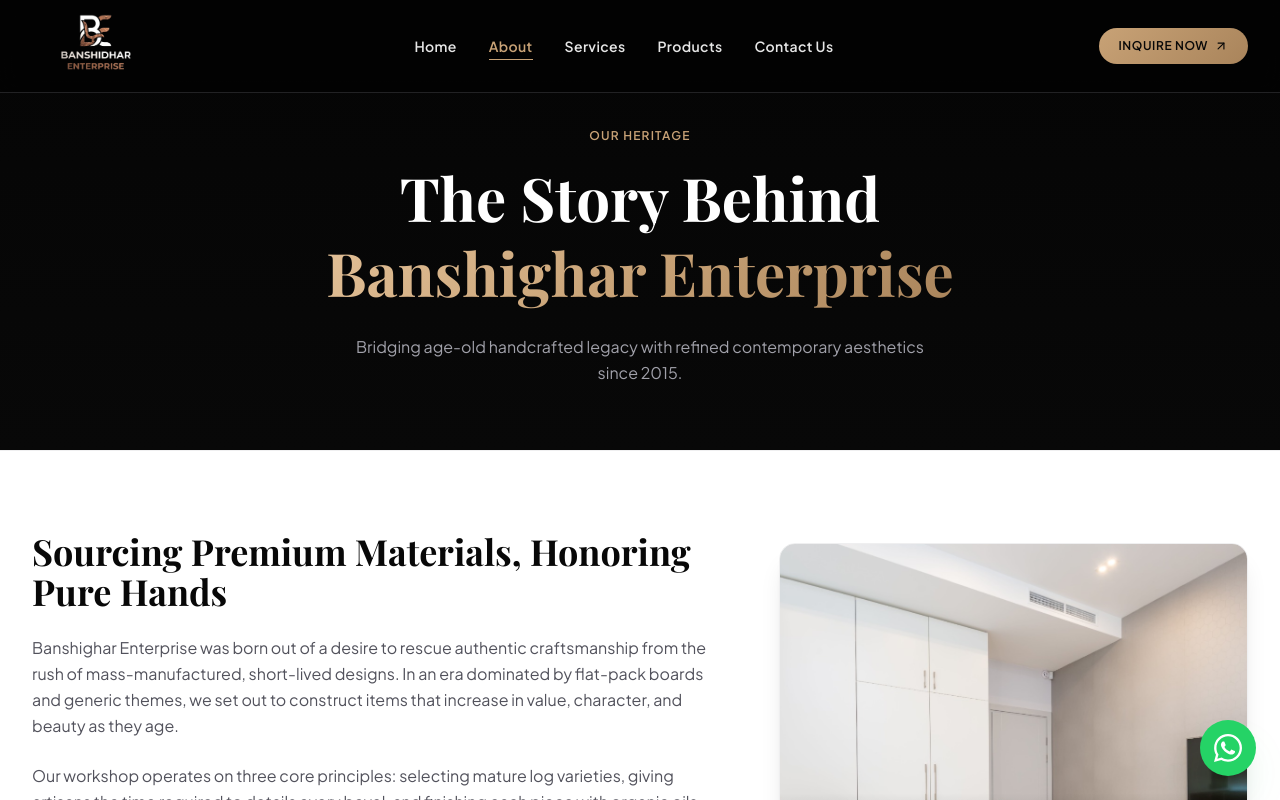
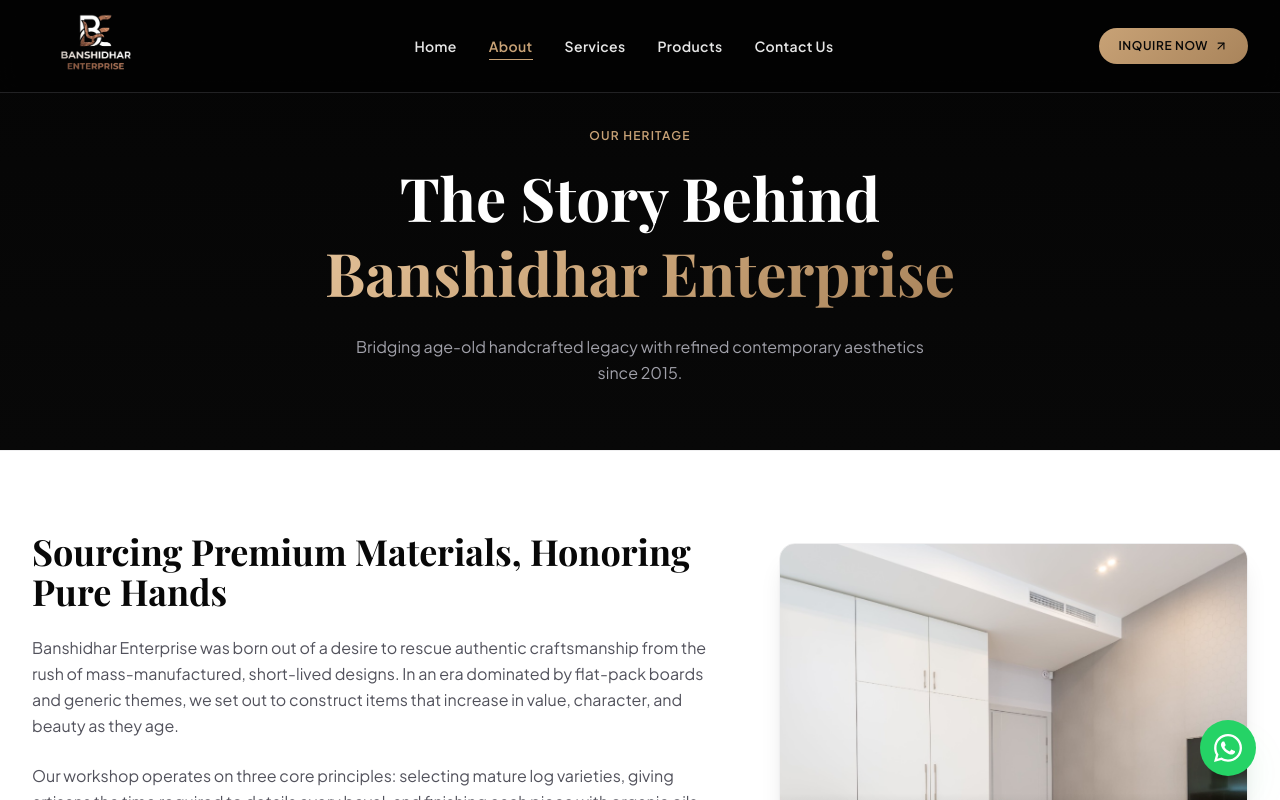
Before and after one commit to Krushal043/bansighar, a Next.js app: page /about in a window 1280 px wide. Shown: the top 800 px of the page. Built offline with nearby package versions, Linux system fonts and the light colour scheme; a web font is replaced by a local one.

Commit message:
fix: correct spelling of "Banshighar" to "Banshidhar" across multiple files

```diff
--- a/package.json
+++ b/package.json
@@ -1,5 +1,5 @@
 {
-  "name": "Banshighar",
+  "name": "banshidhar",
   "version": "0.1.0",
   "private": true,
   "scripts": {
--- a/src/app/about/page.tsx
+++ b/src/app/about/page.tsx
@@ -9,9 +9,9 @@
 } from "lucide-react";
 
 export const metadata = {
-  title: "About Us | Banshighar Enterprise",
+  title: "About Us | Banshidhar Enterprise",
   description:
-    "Learn about the heritage, craftsmanship, and commitment to quality behind Banshighar Enterprise, custom furniture and aluminium designers.",
+    "Learn about the heritage, craftsmanship, and commitment to quality behind Banshidhar Enterprise, custom furniture and aluminium designers.",
 };
 
 export default function About() {
@@ -66,7 +66,7 @@
           </span>
           <h1 className="font-display text-4xl sm:text-5xl lg:text-6xl font-bold text-white max-w-3xl leading-tight">
             The Story Behind{" "}
-            <span className="gold-gradient-text">Banshighar Enterprise</span>
+            <span className="gold-gradient-text">Banshidhar Enterprise</span>
           </h1>
           <p className="text-luxury-muted max-w-xl text-sm sm:text-base leading-relaxed mt-2">
             Bridging age-old handcrafted legacy with refined contemporary
@@ -84,7 +84,7 @@
               Sourcing Premium Materials, Honoring Pure Hands
             </h2>
             <p className="text-zinc-600 leading-relaxed">
-              Banshighar Enterprise was born out of a desire to rescue authentic
+              Banshidhar Enterprise was born out of a desire to rescue authentic
               craftsmanship from the rush of mass-manufactured, short-lived
               designs. In an era dominated by flat-pack boards and generic
               themes, we set out to construct items that increase in value,
@@ -102,7 +102,7 @@
               desks, and comfortable bedrooms.&rdquo;
             </blockquote>
             <p className="text-zinc-600 leading-relaxed">
-              Today, Banshighar Enterprise represents a community of master
+              Today, Banshidhar Enterprise represents a community of master
               carpenters, metal fabricators, and designers who share one
               singular focus: absolute craftsmanship excellence.
             </p>
@@ -112,7 +112,7 @@
           <div className="lg:col-span-5 relative h-[500px] w-full rounded-2xl overflow-hidden border border-zinc-200/60 shadow-xl">
             <Image
               src="/images/room.jpeg"
-              alt="Banshighar Masterpiece Space"
+              alt="Banshidhar Masterpiece Space"
               fill
               className="object-cover"
             />
--- a/src/app/contact-us/page.tsx
+++ b/src/app/contact-us/page.tsx
@@ -104,7 +104,7 @@
       <div className="lg:col-span-5 flex flex-col gap-8 animate-fade-in-left">
         <div>
           <span className="text-xs uppercase tracking-widest text-luxury-gold font-semibold">
-            Banshighar Enterprise
+            Banshidhar Enterprise
           </span>
           <h2 className="font-display text-3xl sm:text-4xl font-bold text-luxury-black mt-2 mb-4">
             Connect With Our team
@@ -151,7 +151,7 @@
               <h4 className="text-sm font-bold text-luxury-black flex justify-between items-center">
                 WhatsApp Chat Desk
                 <a
-                  href="https://wa.me/918866682122?text=Hi%20Banshighar%20Enterprise,%20I%20am%20interested%20in%20inquiring%20about%20your%20services."
+                  href="https://wa.me/918866682122?text=Hi%20Banshidhar%20Enterprise,%20I%20am%20interested%20in%20inquiring%20about%20your%20services."
                   target="_blank"
                   rel="noopener noreferrer"
                   className="text-[10px] text-emerald-600 hover:text-emerald-500 font-semibold uppercase tracking-wider flex items-center gap-1.5 transition-colors"
--- a/src/app/layout.tsx
+++ b/src/app/layout.tsx
@@ -1,4 +1,4 @@
-import type { Metadata } from "next";
+import type { Metadata, Viewport } from "next";
 import { Playfair_Display, Plus_Jakarta_Sans } from "next/font/google";
 import "./globals.css";
 import Navbar from "@/components/Navbar";
@@ -18,21 +18,95 @@
 });
 
 export const metadata: Metadata = {
-  title: "Banshighar Enterprise | Premium Handcrafted Luxury Solutions",
+  metadataBase: new URL("https://banshighar.com"),
+  title: "Banshidhar Enterprise | Premium Handcrafted Luxury Solutions",
   description:
-    "Experience premium, handcrafted solid wood furniture and custom aluminium solutions designed for modern spaces by Banshighar Enterprise.",
+    "Experience premium, handcrafted solid wood furniture and custom aluminium solutions designed for modern spaces by Banshidhar Enterprise.",
   keywords: [
     "furniture",
     "luxury furniture",
     "handcrafted wood furniture",
     "bespoke furniture",
-    "Banshighar",
-    "Banshighar Enterprise",
+    "Banshidhar",
+    "Banshidhar Enterprise",
+    "Banshidhar Enterprise furniture",
+    "Banshidhar furniture",
+    "Banshidhar aluminium",
+    "Banshidhar wood",
+    "Banshidhar Enterprise Gujarat",
+    "Banshidhar custom furniture",
+    "Bansighar",
+    "Bansighar Enterprise",
     "custom furniture Gujarat",
     "solid wood",
     "modern dining table",
     "luxury sofa",
+    "premium aluminium windows",
+    "aluminium window systems",
+    "office partitions",
+    "modular kitchen Gujarat",
+    "Italian marble flooring",
+    "luxury home renovation",
+    "interior contracting services",
+    "solid teak wood furniture",
+    "custom wardrobes",
+    "designer ceiling solutions",
   ],
+  icons: {
+    icon: "/images/logo.png",
+    shortcut: "/favicon.ico",
+    apple: "/images/logo.png",
+  },
+  openGraph: {
+    title: "Banshidhar Enterprise | Premium Handcrafted Luxury Solutions",
+    description:
+      "Experience premium, handcrafted solid wood furniture and custom aluminium solutions designed for modern spaces by Banshidhar Enterprise.",
+    url: "https://banshidharenterprise.com",
+    siteName: "Banshidhar Enterprise",
+    locale: "en_US",
+    type: "website",
+    images: [
+      {
+        url: "/images/logo.png",
+        width: 512,
+        height: 512,
+        alt: "Banshidhar Enterprise Logo",
+      },
+      {
+        url: "/images/hero_furniture.png",
+        width: 1200,
+        height: 630,
+        alt: "Banshidhar Enterprise Luxury Furniture Showcase",
+      },
+    ],
+  },
+  twitter: {
+    card: "summary_large_image",
+    title: "Banshidhar Enterprise | Premium Handcrafted Luxury Solutions",
+    description:
+      "Experience premium, handcrafted solid wood furniture and custom aluminium solutions designed for modern spaces by Banshidhar Enterprise.",
+    images: ["/images/hero_furniture.png"],
+  },
+  robots: {
+    index: true,
+    follow: true,
+    googleBot: {
+      index: true,
+      follow: true,
+      "max-video-preview": -1,
+      "max-image-preview": "large",
+      "max-snippet": -1,
+    },
+  },
+  alternates: {
+    canonical: "https://banshighar.com",
+  },
+};
+
+export const viewport: Viewport = {
+  themeColor: "#080808",
+  width: "device-width",
+  initialScale: 1,
 };
 
 export default function RootLayout({
--- a/src/app/page.tsx
+++ b/src/app/page.tsx
@@ -118,7 +118,10 @@
     const diffX = touchStartX.current - touchEndX.current;
     const diffY = touchStartY.current - touchEndY.current;
 
-    if (Math.abs(diffX) > Math.abs(diffY) && Math.abs(diffX) > minSwipeDistance) {
+    if (
+      Math.abs(diffX) > Math.abs(diffY) &&
+      Math.abs(diffX) > minSwipeDistance
+    ) {
       if (diffX > 0) {
         onSwipeLeft();
       } else {
@@ -274,7 +277,7 @@
   const testimonials = [
     {
       quote:
-        "Banshighar Enterprise transformed our penthouse. The custom walnut dining table is not just furniture; it's a masterpiece that draws compliments from every guest.",
+        "banshidhar Enterprise transformed our penthouse. The custom walnut dining table is not just furniture; it's a masterpiece that draws compliments from every guest.",
       author: "Vikram Malhotra",
       role: "Interior Designer, Mumbai",
     },
@@ -575,7 +578,7 @@
               <span className="gold-gradient-text">Timeless Luxury</span>
             </h1>
             <p className="text-luxury-muted text-base sm:text-lg max-w-xl leading-relaxed drop-shadow-[0_2px_8px_rgba(0,0,0,0.9)]">
-              At Banshighar Enterprise, we bring nature&apos;s raw beauty into
+              At banshidhar Enterprise, we bring nature&apos;s raw beauty into
               your living space. Exquisitely handcrafted solid wood furniture,
               bespoke designs, and premium comfort customized to absolute
               perfection.
@@ -848,7 +851,7 @@
               Crafting Character, Shaping Logs
             </h2>
             <p className="text-luxury-muted leading-relaxed max-w-2xl mx-auto text-sm sm:text-base">
-              At Banshighar Enterprise, we believe that every piece of wood
+              At banshidhar Enterprise, we believe that every piece of wood
               tells a story. For over a decade, we have been salvaging raw logs
               and turning them into masterpieces that carry warmth, structural
               integrity, and artistic prestige.
--- a/src/components/FloatingInquire.tsx
+++ b/src/components/FloatingInquire.tsx
@@ -5,7 +5,7 @@
 export default function FloatingInquire() {
   return (
     <a
-      href="https://wa.me/918866682122?text=Hi%20Banshighar%20Enterprise,%20I'm%20interested%20in%20inquiring%20about%20your%20services."
+      href="https://wa.me/918866682122?text=Hi%20Banshidhar%20Enterprise,%20I'm%20interested%20in%20inquiring%20about%20your%20services."
       target="_blank"
       rel="noopener noreferrer"
       className="fixed bottom-[calc(6.5rem+env(safe-area-inset-bottom,0px))] md:bottom-6 right-6 z-50 bg-[#25D366] text-white rounded-full w-14 h-14 flex items-center justify-center hover:scale-110 active:scale-95 transition-all duration-300 shadow-2xl shadow-[#25D366]/20 cursor-pointer hover:shadow-[#25D366]/40"
--- a/src/components/Footer.tsx
+++ b/src/components/Footer.tsx
@@ -15,7 +15,7 @@
               <Logo />
             </Link>
             <p className="leading-relaxed text-luxury-muted max-w-xs">
-              Banshighar Enterprise specializes in creating premium aluminum
+              Banshidhar Enterprise specializes in creating premium aluminum
               themes, partitions, and handcrafted furniture to elevate modern
               spaces.
             </p>
@@ -150,7 +150,7 @@
         {/* Bottom Bar */}
         <div className="border-t border-white/5 pt-8 flex flex-col sm:flex-row items-center justify-between gap-4">
           <p className="text-xs text-luxury-muted mb-4 md:mb-0">
-            © {new Date().getFullYear()} Banshighar Enterprise. All Rights
+            © {new Date().getFullYear()} Banshidhar Enterprise. All Rights
             Reserved.
           </p>
           <div className="flex items-center gap-6 text-xs">
--- a/src/components/Logo.tsx
+++ b/src/components/Logo.tsx
@@ -10,7 +10,7 @@
     <div className="flex items-center group py-0.5">
       <Image
         src="/images/logo.png"
-        alt="Banshighar Enterprise Logo"
+        alt="Banshidhar Enterprise Logo"
         width={183}
         height={100}
         className={`${className} object-contain transition-transform duration-500 group-hover:scale-105`}
```
Also changed, not shown: 1 other file (tests, documents, lock files or other folders).
